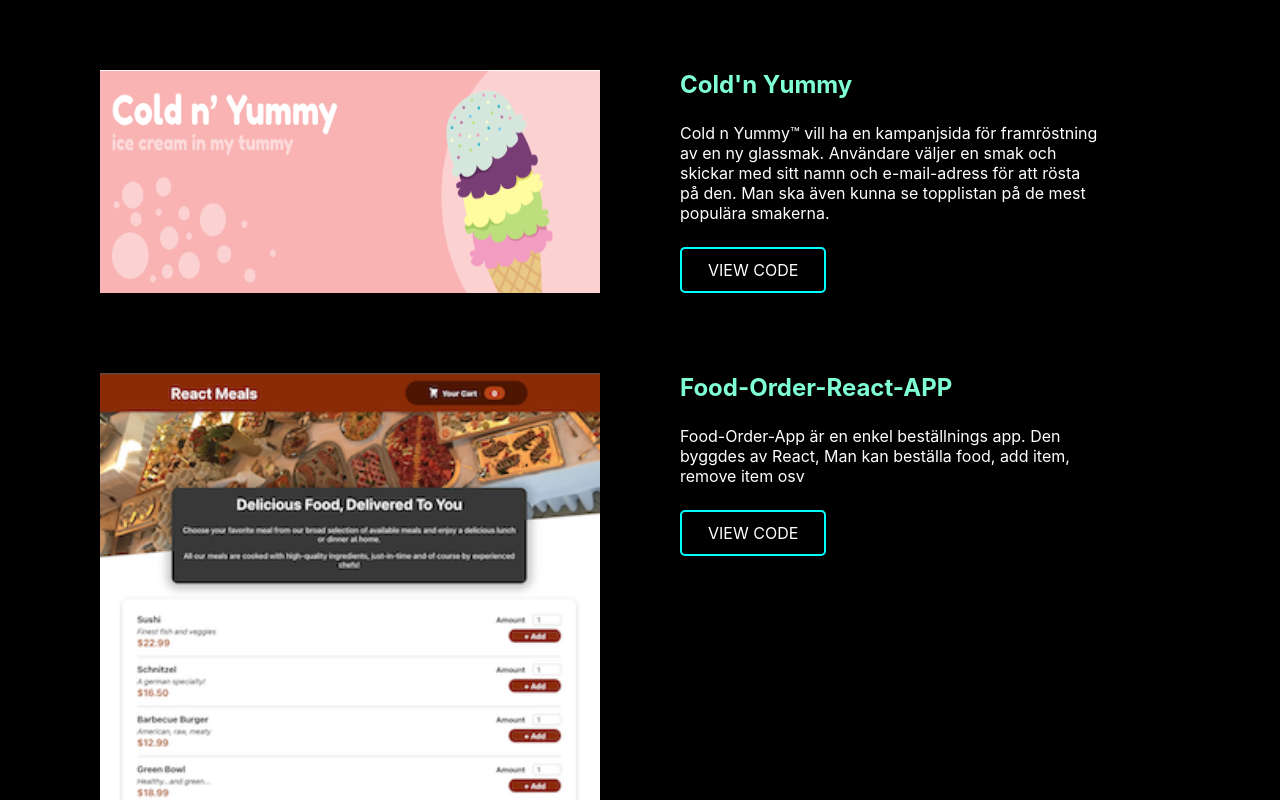
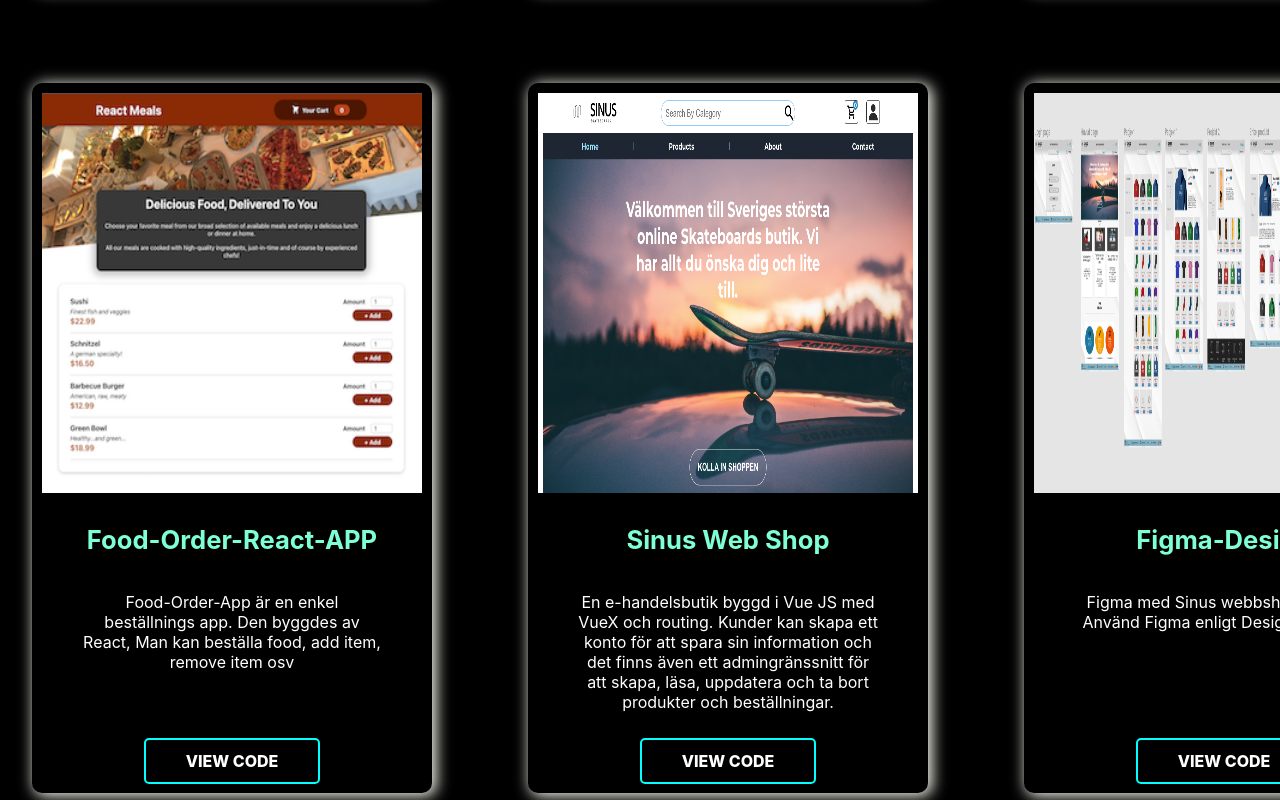
Before and after one commit to Omarhuba/Portfolio, a React (Create React App) app: page / in a window 1280 px wide. Shown: the part 2820-3620 px from the top of the page. Built offline with nearby package versions, Linux system fonts and the light colour scheme.

Commit message:
fixt project page with card and more ceanup code

```diff
--- a/src/App.css
+++ b/src/App.css
@@ -1,7 +1,7 @@
 
 .App {
-  /* text-align: center; */
-
+  max-width: 1440px;
+  margin: auto;
 }
 
 
--- a/src/assets/projectsData.js
+++ b/src/assets/projectsData.js
@@ -12,7 +12,7 @@ import food from '../assets/website-screenshots/food-order-app.png'
 const projectsData = [
   {
     id: 1,
-    name: "Swe-Uyghur Fotball Club (Backend)",
+    name: "Swe-Uyghur .FC (Backend)",
     img: sweuyghur,
     desc: "Swe-Uyghur Fotball Club är min fotball club och Jag bygger den för att vi ska skapa konto, lägga inlägg, sälja våran producter osv . Projekt byggdes av Node.js, Express.js, Mongoose, MVC, Filuppladdning, JWT, Bcrypt, RBAC, Fullt fungerande endpoints. ",
     codelink: "https://github.com/Omarhuba/Fullstack-Swe-Uyghur",
--- a/src/components/Projects.js
+++ b/src/components/Projects.js
@@ -4,18 +4,22 @@ import ProjectsItem from "./ProjectsItem";
 
 export const Projects = (props) => {
   return (
-    <div className="project_page" id="project_page">
+    <div className="container" >
       <h1 data-aos="fade-up" data-aos-duration="2000">
         PROJECTS
       </h1>
+
+    <div className="project_page" id="project_page">
       {props.items.map((item) => (
-        <ProjectsItem
-          name={item.name}
-          img={item.img}
-          desc={item.desc}
-          codelink={item.codelink}
+        <ProjectsItem className="container"
+        key={item.id}
+        name={item.name}
+        img={item.img}
+        desc={item.desc}
+        codelink={item.codelink}
         />
-      ))}
+        ))}
     </div>
+        </div>
   );
 };
--- a/src/components/ProjectsItem.js
+++ b/src/components/ProjectsItem.js
@@ -1,25 +1,19 @@
 import React from "react";
-import "../sass/Projects.scss";
+import "../sass/ProjectItem.scss";
 
 function ProjectsItem(props) {
   return (
-    <div className="project-items">
-      <section
-        className="project-img"
-        data-aos="fade-up-right"
-        data-aos-duration="2000"
-      >
-        <img src={props.img} alt="iaamage" width="500px" />
-      </section>
-      <section
-        className="project-info"
-        data-aos="fade-up-left"
-        data-aos-duration="2000"
-      >
-        <h2>{props.name}</h2>
-        <p>{props.desc}</p>
-        <a href={props.codelink}>VIEW CODE</a>
-      </section>
+    <div className="container" id="project-items">
+      <div className="card" data-aos="fade-up" data-aos-duration="2000">
+        <div className="project-img">
+          <img src={props.img} alt="iaamage" width="380px" height='400px' />
+        </div>
+        <div className="project-info">
+          <h2>{props.name}</h2>
+          <p>{props.desc}</p>
+          <a href={props.codelink}>VIEW CODE</a>
+        </div>
+      </div>
     </div>
   );
 }
--- a/src/components/Skills.js
+++ b/src/components/Skills.js
@@ -4,10 +4,10 @@ import html from "../assets/logos/html-img.png";
 import css from "../assets/logos/css-img.png";
 import js from "../assets/logos/js-img.png";
 import vscode from "../assets/logos/vscode-img.png";
-// import materialui from "../assets/logos/materialui-img.png";
+import materialui from "../assets/logos/materialui-img.png";
 import vue from "../assets/logos/vue-img.png";
 import react from "../assets/logos/react-img.png";
-// import expo from "../assets/logos/expo-img.png";
+import expo from "../assets/logos/expo-img.png";
 import node from "../assets/logos/node-img.png";
 import npm from "../assets/logos/npm-img.png";
 import sqlite from "../assets/logos/sqlite-img.png";
@@ -41,10 +41,10 @@ export const Skills = () => {
           <img src={vscode} alt="html" />
           <p>VS CODE</p>
         </div>
-        {/* <div className="logo">
+        <div className="logo">
           <img src={materialui} alt="html" />
           <p>Material IU</p>
-        </div> */}
+        </div>
         <div className="logo">
           <img src={vue} alt="html" />
           <p>VUE</p>
@@ -53,14 +53,14 @@ export const Skills = () => {
           <img src={react} alt="html" />
           <p>React</p>
         </div>
-        {/* <div className="logo">
+        <div className="logo">
           <img src={react} alt="html" />
           <p>React Native</p>
-        </div> */}
-        {/* <div className="logo">
+        </div>
+        <div className="logo">
           <img src={expo} alt="html" />
           <p>Expo</p>
-        </div> */}
+        </div>
           <div className="logo">
             <img src={node} alt="html" />
             <p>Node</p>
--- a/src/index.css
+++ b/src/index.css
@@ -5,6 +5,7 @@ body {
     sans-serif;
   -webkit-font-smoothing: antialiased;
   -moz-osx-font-smoothing: grayscale;
+  background-color: black;
 }
 
 code {
--- a/src/sass/App.scss
+++ b/src/sass/App.scss
@@ -1,5 +1,6 @@
 html, body{
-    margin: 0;
+    max-width: 1440px;
+    margin: auto;
     padding: 0;
     box-sizing: border-box;
 }
--- a/src/sass/Nav.scss
+++ b/src/sass/Nav.scss
@@ -55,10 +55,6 @@ html, body{
     border-bottom: 3px solid rgb(33, 215, 173);
 }
 
-.header-nav .nav-menu li:hover {
-    // padding-bottom: 12px;
-    // border-bottom: 3px solid rgb(33, 215, 173);
-}
 
 .hamburger {
     display: none;
--- /dev/null
+++ b/src/sass/ProjectItem.scss
@@ -0,0 +1,49 @@
+
+
+  .card {
+    width: 400px;
+    height: 710px;
+    border-radius: 10px;
+    box-shadow: 3px 2px 15px 1px #FFFFF5;
+
+  }
+  .project-img {
+    height: 400px;
+    padding: .6rem;
+  }
+  .project-info {
+    width: 400px;
+    display: flex;
+    flex-direction: column;
+    align-items: center;
+    h2 {
+      text-align: center;
+      color: aquamarine;
+      font-size: 1.6rem;
+    }
+    p {
+      text-align: center;
+      width: 300px;
+      height: 130px;
+      margin: auto;
+      padding: 1rem;
+    }
+    a {
+        font-weight: 800;
+      width: 150px;
+      padding: 3rem;
+      text-align: center;
+      border-radius: 5px;
+      border: 2px solid cyan;
+      color: white;
+      cursor: pointer;
+      text-decoration: none;
+      padding: 0.7rem;
+      &:hover {
+        background-color: cyan;
+        color: #000;
+        transition: all 0.5s ease-out;
+        font-weight: 600;
+      }
+    }
+  }
--- a/src/sass/Projects.scss
+++ b/src/sass/Projects.scss
@@ -1,62 +1,26 @@
 html, body{
     margin: 0;
     padding: 0;
-    .project_page{
-        margin: 0;
+    .container{
         padding: 0;
-        min-height: 100vh;
-       background-color: black;
        color: white;
+
        h1{
-        margin: 0;
+        margin: auto;
         padding: 5rem;
         text-align: center;
         color: #19CACA;
         font-size: 3rem;
         font-family: 'Courier New', Courier, monospace;
        }
-       .project-items{
-           display: grid;
-           grid-template-columns: repeat(2, 1fr);
-        //    gap: 10px 10px;
-           grid-gap: 5rem;
-           padding-bottom: 5rem;
-        }
-        .project-img{
-            // margin: auto
-            display: flex;
-            justify-content: flex-end;
-        }
-        .project-info{
-            display: flex;
-            justify-content: flex-start;
-            flex-direction: column;
-            // margin: 0 auto;
-            width: 70%;
-            h2{
-                color: aquamarine;
-                margin: 0;
-            }
-            p{
-                margin: 1.5rem 0;
-            }
-            a{
-                width: 120px;
-                text-align: center;
-                border-radius: 5px;
-                border: 2px solid cyan;
-                color: white;
-                cursor: pointer;
-                text-decoration: none;
-                padding: .7rem;
-                &:hover{
-                    background-color: cyan;
-                    color: #000;
-                    transition: all .5s ease-out;
-                    font-weight: 600;
-                }
-            }
-        }
+    }
+    .project_page{
+        display: grid;
+           grid-template-columns: repeat(3, 1fr);
+           gap: 6rem;
+           padding: 2rem 2rem;
+
+
 
     }
 }
```
Also changed, not shown: src/assets/website-screenshots/e-wallet.png, src/components/Projects/e-wallet.png (deleted).
